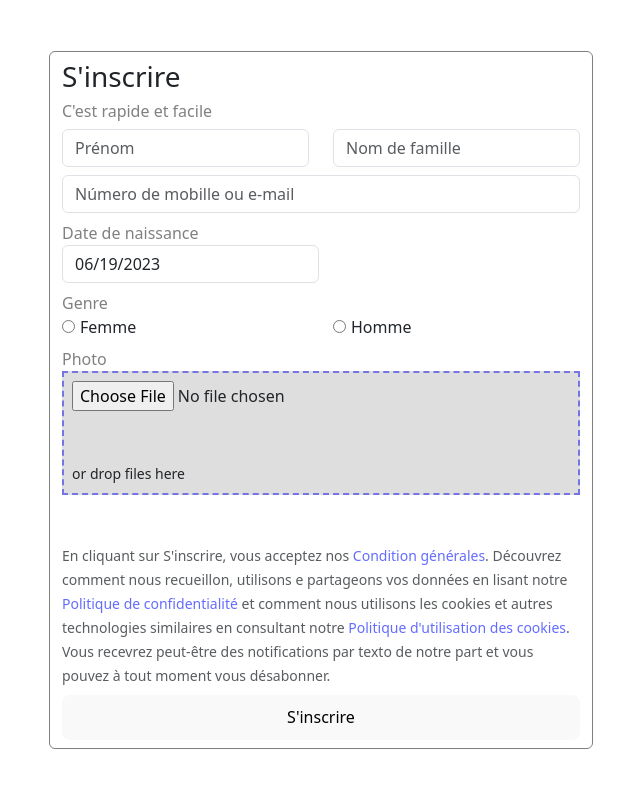
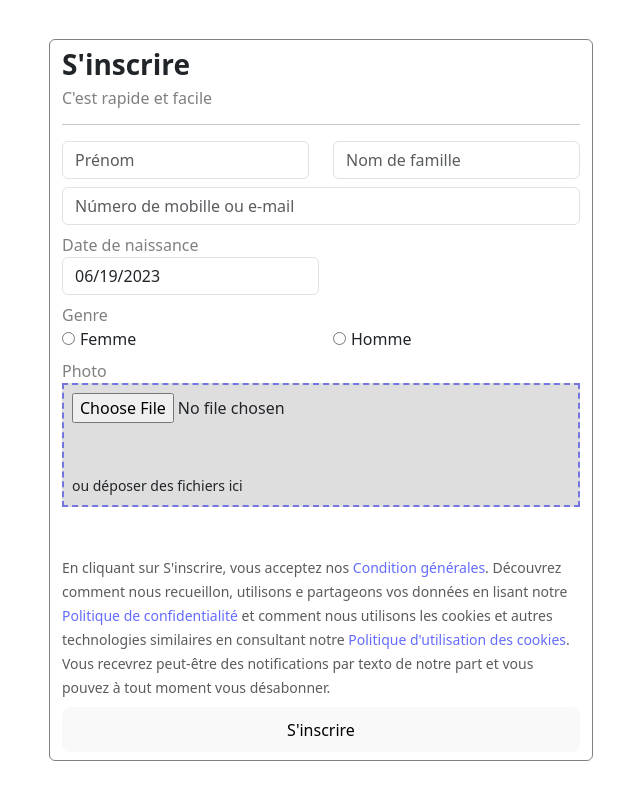
Before and after one commit to Knoka1/SimpleSingUp, a React (Vite) app: page / in a window 1280 px wide. Shown: the top 800 px of the page, without its empty margins (319-959 px from the left). Built offline with nearby package versions, Linux system fonts and the light colour scheme.

Commit message:
fix: minor design and usability adjustments

```diff
--- a/src/App.css
+++ b/src/App.css
@@ -2,30 +2,31 @@
   max-width: 1280px;
   margin: 0 auto;
 }
+
 /* CLASS FOR TESTING ONLY !! DELETE THIS !! */
 .bg-color {
   background-color: aqua;
 }
-
 .form_container {
   width: 50%;
 }
-
 .custom-control-label {
   margin-left: 5px;
 }
 .form-control-file {
   height: 10vh;
   width: 100%;
+  cursor: pointer;
 }
 .label {
   color: gray;
 }
-
+.title {
+  font-weight: bold;
+}
 .subText {
   color: gray;
 }
-
 .stylized_box {
   border: 2px;
   border-style: dashed;
--- a/src/App.jsx
+++ b/src/App.jsx
@@ -17,10 +17,9 @@ function App() {
       <div className="form_container p-5">
         <form>
           <div className="container box rounded">
-            <div className="">
-              <h3 className="text-left">S'inscrire</h3>
-              <h6 className="subText text-left">C'est rapide et facile</h6>
-            </div>
+            <h3 className="text-left title">S'inscrire</h3>
+            <h6 className="subText text-left">C'est rapide et facile</h6>
+            <hr color="gray" />
             <div className="mb-2 row">
               <div className="col">
                 <input
@@ -100,7 +99,7 @@ function App() {
                 className="form-control-file"
                 id="exampleFormControlFile1"
               />
-              <small>or drop files here</small>
+              <small>ou déposer des fichiers ici</small>
             </div>
             <small className="form-text text-muted">
               En cliquant sur S'inscrire, vous acceptez nos{" "}
```
